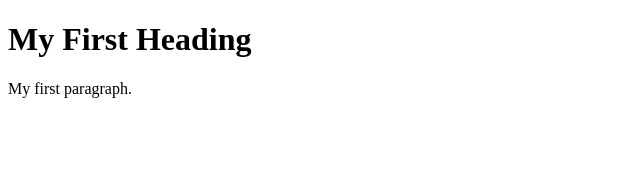
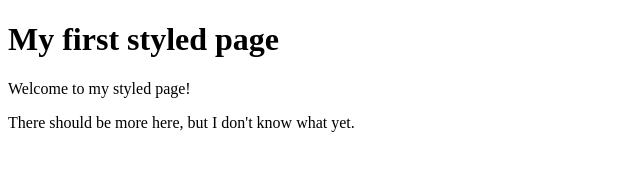
Before and after one commit to mattwrightmatt/idc, a plain HTML site: page index.html in a window 1280 px wide. Shown: the whole page, without its empty margins (0-640 px from the left). Drawn offline with Linux system fonts and the light colour scheme.

Commit message:
Update index.html

```diff
--- a/index.html
+++ b/index.html
@@ -1,10 +1,18 @@
-<!DOCTYPE html>
+<!DOCTYPE html PUBLIC "-//W3C//DTD HTML 4.01//EN">
 <html>
+<head>
+  <title>My first styled page</title>
+</head>
+
 <body>
 
-<h1>My First Heading</h1>
+<!-- Main content -->
+<h1>My first styled page</h1>
 
-<p>My first paragraph.</p>
+<p>Welcome to my styled page!
+
+<p>There should be more here, but I don't know
+what yet.
 
 </body>
 </html>
```
